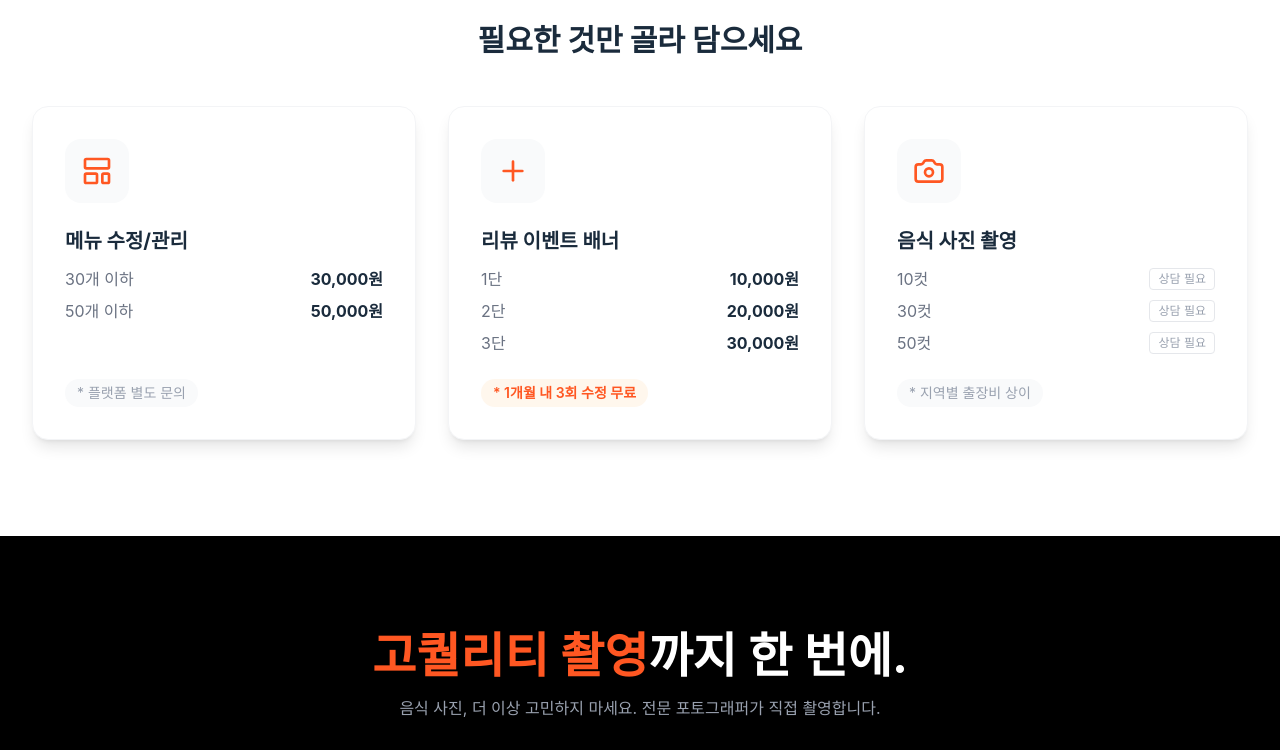
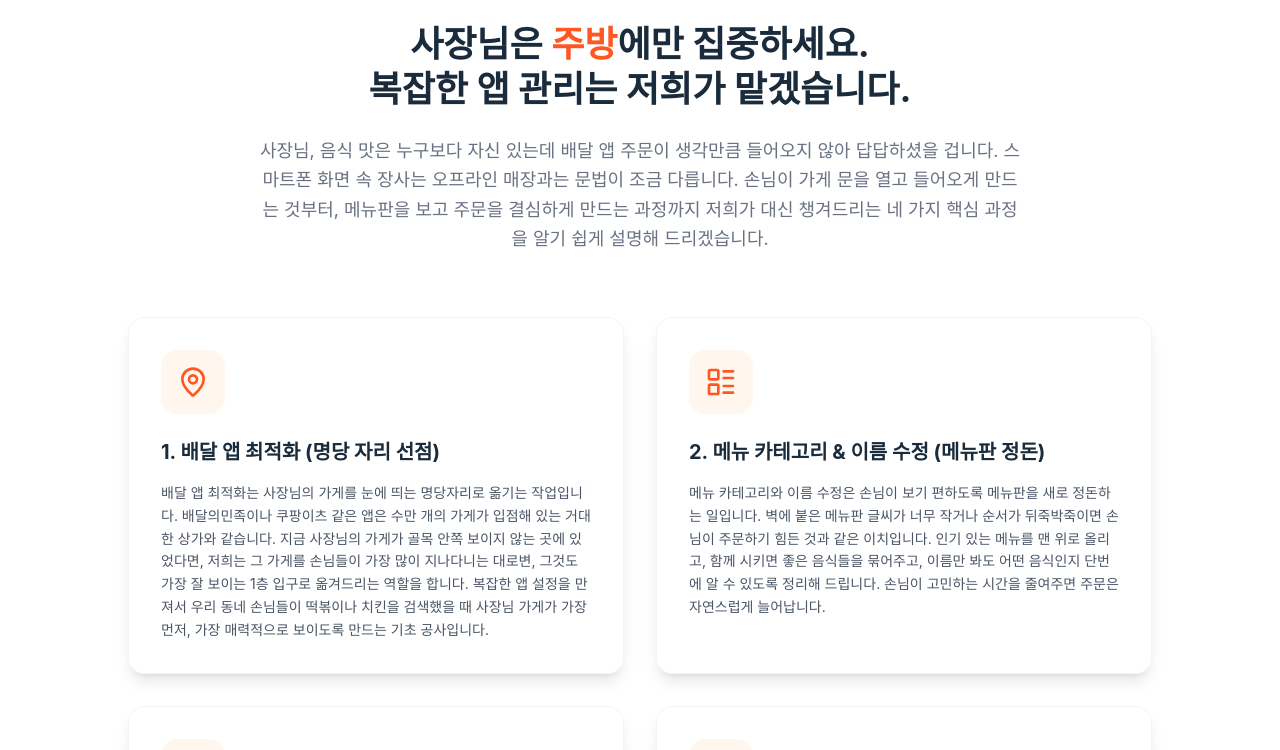
Before and after one commit to asaaaa12313/baemin3, a Next.js app: page / in a window 1280 px wide. Shown: the part 1660-2410 px from the top of the page. Built offline with nearby package versions, Linux system fonts and the light colour scheme; a web font is replaced by a local one.

Commit message:
feat: add kakao talk button and service details section

```diff
--- a/src/app/page.tsx
+++ b/src/app/page.tsx
@@ -3,6 +3,7 @@
 import { Header } from "@/components/layout/Header";
 import { Hero } from "@/components/sections/Hero";
 import { Solution } from "@/components/sections/Solution";
+import { ServiceDetail } from "@/components/sections/ServiceDetail";
 import { Upsell } from "@/components/sections/Upsell";
 import { Addons } from "@/components/sections/Addons";
 import { Portfolio } from "@/components/sections/Portfolio";
@@ -16,6 +17,7 @@ export default function Home() {
       <Header />
       <Hero />
       <Solution />
+      <ServiceDetail />
       <Addons />
       <Portfolio />
       <Upsell />
--- a/src/components/sections/Consultation.tsx
+++ b/src/components/sections/Consultation.tsx
@@ -66,10 +66,29 @@ export function Consultation() {
                         whileInView={{ opacity: 1, y: 0 }}
                         viewport={{ once: true }}
                         transition={{ delay: 0.1 }}
-                        className="text-gray-500 text-lg"
+                        className="text-gray-500 text-lg mb-8"
                     >
                         망설이지 마세요. 지금이 가장 빠른 변화의 시작입니다.
                     </motion.p>
+
+                    <motion.div
+                        initial={{ opacity: 0, scale: 0.9 }}
+                        whileInView={{ opacity: 1, scale: 1 }}
+                        viewport={{ once: true }}
+                        transition={{ delay: 0.2 }}
+                    >
+                        <a
+                            href="http://pf.kakao.com/_DXNxjK/chat"
+                            target="_blank"
+                            rel="noopener noreferrer"
+                            className="inline-flex items-center gap-2 bg-[#FEE500] text-[#191919] px-8 py-4 rounded-full font-bold text-lg hover:bg-[#FDD835] transition-colors shadow-lg"
+                        >
+                            <svg width="24" height="24" viewBox="0 0 24 24" fill="currentColor" xmlns="http://www.w3.org/2000/svg">
+                                <path d="M12 3C5.925 3 1 6.925 1 11.775C1 14.5375 2.9125 16.9875 5.8625 18.525L4.55 23.325C4.4625 23.6375 4.8125 23.8875 5.0875 23.6875L10.6625 19.85C11.1 19.9 11.55 19.925 12 19.925C18.075 19.925 23 16 23 11.15C23 6.3 18.075 3 12 3Z" />
+                            </svg>
+                            카카오톡으로 간편 상담하기
+                        </a>
+                    </motion.div>
                 </div>
 
                 <motion.div
--- /dev/null
+++ b/src/components/sections/ServiceDetail.tsx
@@ -0,0 +1,83 @@
+"use client";
+
+import { motion } from "framer-motion";
+import { MapPin, LayoutList, PenTool, MessageSquareQuote } from "lucide-react";
+import { Card } from "@/components/ui/Card";
+
+export function ServiceDetail() {
+    const details = [
+        {
+            icon: <MapPin className="w-8 h-8 text-vivid-orange" />,
+            title: "1. 배달 앱 최적화 (명당 자리 선점)",
+            description: "배달 앱 최적화는 사장님의 가게를 눈에 띄는 명당자리로 옮기는 작업입니다. 배달의민족이나 쿠팡이츠 같은 앱은 수만 개의 가게가 입점해 있는 거대한 상가와 같습니다. 지금 사장님의 가게가 골목 안쪽 보이지 않는 곳에 있었다면, 저희는 그 가게를 손님들이 가장 많이 지나다니는 대로변, 그것도 가장 잘 보이는 1층 입구로 옮겨드리는 역할을 합니다. 복잡한 앱 설정을 만져서 우리 동네 손님들이 떡볶이나 치킨을 검색했을 때 사장님 가게가 가장 먼저, 가장 매력적으로 보이도록 만드는 기초 공사입니다."
+        },
+        {
+            icon: <LayoutList className="w-8 h-8 text-vivid-orange" />,
+            title: "2. 메뉴 카테고리 & 이름 수정 (메뉴판 정돈)",
+            description: "메뉴 카테고리와 이름 수정은 손님이 보기 편하도록 메뉴판을 새로 정돈하는 일입니다. 벽에 붙은 메뉴판 글씨가 너무 작거나 순서가 뒤죽박죽이면 손님이 주문하기 힘든 것과 같은 이치입니다. 인기 있는 메뉴를 맨 위로 올리고, 함께 시키면 좋은 음식들을 묶어주고, 이름만 봐도 어떤 음식인지 단번에 알 수 있도록 정리해 드립니다. 손님이 고민하는 시간을 줄여주면 주문은 자연스럽게 늘어납니다."
+        },
+        {
+            icon: <PenTool className="w-8 h-8 text-vivid-orange" />,
+            title: "3. 고객 소구점 기반 주문 글 수정 (세일즈 카피)",
+            description: "고객 소구점 기반 주문 글 수정은 점원을 대신해 음식의 매력을 맛깔나게 설명해 주는 것입니다. 홀에서는 사장님이 이 메뉴는 매콤해서 술안주로 딱이다 혹은 양이 푸짐해서 둘이 먹기 좋다라고 직접 설명해 주실 수 있지만, 배달 앱에서는 오직 글자만으로 손님을 설득해야 합니다. 저희는 사장님 음식의 장점을 찾아내어, 손님이 글을 읽는 순간 입안에 군침이 돌고 당장 결제 버튼을 누르고 싶게 만드는 영업 멘트를 적어드립니다."
+        },
+        {
+            icon: <MessageSquareQuote className="w-8 h-8 text-vivid-orange" />,
+            title: "4. 리뷰 배너 디자인 제작 (리뷰 유도)",
+            description: "리뷰 배너 디자인 제작은 손님에게 기분 좋은 칭찬을 유도하는 장치입니다. 다른 손님이 남긴 좋은 리뷰는 매장을 찾아온 손님에게 옆 테이블에서 들려오는 맛있다라는 감탄사와 같습니다. 저희는 손님이 음식을 다 먹고 난 후 기꺼이 별점 5개와 좋은 사진 리뷰를 남길 수 있도록, 눈에 확 띄면서도 기분 좋은 약속이 담긴 근사한 안내판을 만들어 앱 상단에 걸어드립니다."
+        }
+    ];
+
+    return (
+        <section className="py-24 bg-white px-4">
+            <div className="mx-auto max-w-5xl">
+                <motion.div
+                    initial={{ opacity: 0, y: 20 }}
+                    whileInView={{ opacity: 1, y: 0 }}
+                    viewport={{ once: true }}
+                    className="mb-16 text-center"
+                >
+                    <h2 className="text-3xl font-bold text-deep-navy md:text-4xl leading-tight mb-6">
+                        사장님은 <span className="text-vivid-orange">주방</span>에만 집중하세요.<br />
+                        복잡한 앱 관리는 저희가 맡겠습니다.
+                    </h2>
+                    <p className="text-gray-500 text-lg max-w-3xl mx-auto leading-relaxed">
+                        사장님, 음식 맛은 누구보다 자신 있는데 배달 앱 주문이 생각만큼 들어오지 않아 답답하셨을 겁니다.
+                        스마트폰 화면 속 장사는 오프라인 매장과는 문법이 조금 다릅니다.
+                        손님이 가게 문을 열고 들어오게 만드는 것부터, 메뉴판을 보고 주문을 결심하게 만드는 과정까지
+                        저희가 대신 챙겨드리는 네 가지 핵심 과정을 알기 쉽게 설명해 드리겠습니다.
+                    </p>
+                </motion.div>
+
+                <div className="grid grid-cols-1 md:grid-cols-2 gap-8">
+                    {details.map((item, index) => (
+                        <motion.div
+                            key={index}
+                            initial={{ opacity: 0, y: 20 }}
+                            whileInView={{ opacity: 1, y: 0 }}
+                            viewport={{ once: true }}
+                            transition={{ delay: index * 0.1 }}
+                        >
+                            <Card className="h-full p-8 border border-gray-100 shadow-lg hover:shadow-xl transition-all duration-300">
+                                <div className="mb-6 bg-orange-50 w-16 h-16 rounded-2xl flex items-center justify-center">
+                                    {item.icon}
+                                </div>
+                                <h3 className="text-xl font-bold text-deep-navy mb-4">{item.title}</h3>
+                                <p className="text-gray-600 leading-relaxed text-sm">
+                                    {item.description}
+                                </p>
+                            </Card>
+                        </motion.div>
+                    ))}
+                </div>
+
+                <div className="mt-16 text-center">
+                    <p className="text-lg font-medium text-deep-navy">
+                        결국 이 모든 과정은 사장님이 주방에서 요리에만 집중하실 수 있도록,<br className="hidden md:block" />
+                        복잡한 모바일 세상 속 <span className="text-vivid-orange font-bold">호객 행위와 접객을 저희가 도맡아 매출로 연결해 드리는 일</span>입니다.
+                    </p>
+                </div>
+            </div>
+        </section>
+    );
+}
```
